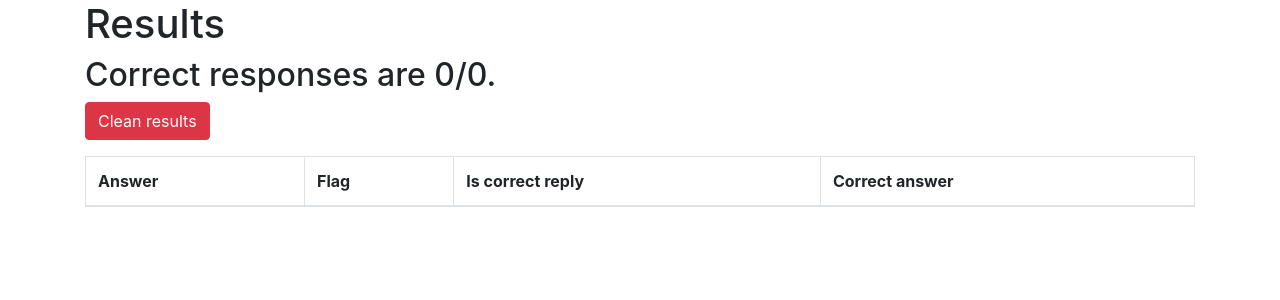
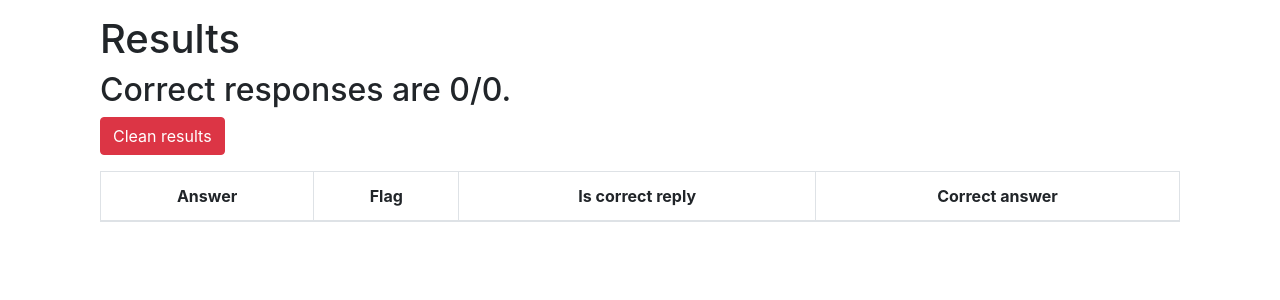
Before and after one commit to DmytroChebruchan/flags_game, a Django app: page /results in a window 1280 px wide. Shown: the part 56-356 px from the top of the page. Run offline with Django 4.2, Linux system fonts and the light colour scheme; data that the repository does not hold is empty; some libraries are stand-ins or nearby versions.

Commit message:
refactoring

```diff
--- a/flag_quest/constants.py
+++ b/flag_quest/constants.py
@@ -6,5 +6,5 @@ CONTINENTS = [
     "North America",
     "Africa",
     "Antarctica",
-    "Oceania"
+    "Oceania",
 ]
--- a/flag_quest/models.py
+++ b/flag_quest/models.py
@@ -12,8 +12,7 @@ class CountryInfo(models.Model):
     capital = models.CharField(max_length=200, null=True)
     continent = models.CharField(max_length=200, null=True)
     meaning_of_flag = models.CharField(max_length=1200)
-    continent_1 = models.ForeignKey(Continent, on_delete=models.DO_NOTHING,
-                                    null=True)
+    continent_1 = models.ForeignKey(Continent, on_delete=models.DO_NOTHING, null=True)
 
     weight = models.IntegerField(default=4, null=True)
 
--- a/flag_quest/update_instrument/update.py
+++ b/flag_quest/update_instrument/update.py
@@ -13,9 +13,7 @@ with open(file_path, "r") as file:
 # Get all countries from the database
 countries_from_db = CountryInfo.objects.all()
 
-country_continent_dict = {
-    entry["name"]: entry[field_name] for entry in continents_data
-}
+country_continent_dict = {entry["name"]: entry[field_name] for entry in continents_data}
 
 for country in countries_from_db:
     country_name = country.name
--- a/flag_quest/urls.py
+++ b/flag_quest/urls.py
@@ -1,13 +1,7 @@
 from django.urls import path
 
-from .views import (
-    CountryDetailsView,
-    GamePage,
-    IndexView,
-    AboutView,
-    ListCounties,
-    ResultsCountries,
-)
+from .views import (AboutView, CountryDetailsView, GamePage, IndexView,
+                    ListCounties, ResultsCountries)
 
 urlpatterns = [
     path("list_of_countries/", ListCounties.as_view(), name="all_countries"),
@@ -25,5 +19,5 @@ urlpatterns = [
     path("game/<path:continent_name>", GamePage.as_view(), name="game"),
     path("results", ResultsCountries.as_view(), name="results"),
     path("", IndexView.as_view(), name="index"),
-    path("about", AboutView.as_view(), name="about")
+    path("about", AboutView.as_view(), name="about"),
 ]
--- a/flag_quest/views.py
+++ b/flag_quest/views.py
@@ -1,22 +1,20 @@
 import time
 
+from django.http import Http404
 from django.shortcuts import redirect
-from django.http import Http404
 from django.urls import reverse
 from django.views.generic import DetailView, ListView, TemplateView
 from django.views.generic.edit import FormView
 
-from flag_quest.additional_function import (
-    context_generator,
-    correct_answer_collector,
-    get_country_info,
-    options_generator,
-    save_reply_of_user,
-    total_result_calculator,
-)
+from flag_quest.additional_function import (context_generator,
+                                            correct_answer_collector,
+                                            get_country_info,
+                                            options_generator,
+                                            save_reply_of_user,
+                                            total_result_calculator)
 from flag_quest.constants import CONTINENTS
 from flag_quest.forms import AnswerForm
-from flag_quest.models import Answer, CountryInfo
+from flag_quest.models import Answer, Continent, CountryInfo
 
 
 class IndexView(TemplateView):
@@ -49,9 +47,12 @@ class ListCounties(ListView):
 
     def get_context_data(self, **kwargs):
         context = super().get_context_data(**kwargs)
-        context["show_continent"] = False if self.kwargs.get(
-            "continent") else True
+        context["show_continent"] = False if self.kwargs.get("continent") else True
         context["continent"] = self.kwargs.get("continent")
+        if context["continent"]:
+            context["continent_description"] = Continent.objects.get(
+                name=self.kwargs.get("continent")
+            ).description
         return context
 
 
@@ -101,8 +102,7 @@ class GamePage(FormView):
 
         time.sleep(2.0)
 
-        redirect_url = reverse("game",
-                               kwargs={"continent_name": self.continent})
+        redirect_url = reverse("game", kwargs={"continent_name": self.continent})
         return redirect(redirect_url)
 
 
--- a/static/css/style.css
+++ b/static/css/style.css
@@ -16,7 +16,11 @@
     width: 73px;
 }
 
-td {
+td, th {
     text-align: center;
     vertical-align: middle !important;
 }
+
+.margin_15px {
+    margin: 15px
+}
--- a/templates/flag_quest/country_details.html
+++ b/templates/flag_quest/country_details.html
@@ -11,7 +11,7 @@
 
 <div class="container">
     {% include '../nav_bar.html' %}
-
+    <main class="margin_15px">
         <h1 class="h1">Detials about country {{ country.name }}</h1>
 
         <table class="table table-bordered">
@@ -24,7 +24,7 @@
             <tbody>
             <tr>
                 <td class="height_73">Flag</td>
-            <td class="small-img-td">
+                <td>
                     <img src="{{ country.flag_picture }}"
                          alt="{{ country.name }} Flag" class="flag-img">
                 </td>
@@ -39,6 +39,7 @@
             </tr>
             </tbody>
         </table>
+    </main>
 </div>
 
 </body>
--- a/templates/flag_quest/flag_quest.html
+++ b/templates/flag_quest/flag_quest.html
@@ -2,13 +2,14 @@
 {% load static %}
 <head>
     <title>Flag quest</title>
+    <link rel="stylesheet" href='{% static "css/style.css" %}'/>
 </head>
 <body>
 
 <div class="container">
 
     {% include 'nav_bar.html' %}
-
+    <main class="margin_15px">
         <h1>Identify the Country</h1>
         {% if continent %}
         <h2 class="h2">Continent: {{ continent }}.</h2>
@@ -53,7 +54,7 @@
             <p>There are no more countries of required continent.</p>
         {% endif %}
 
-
+    </main>
 </div>
 <script>
     document.getElementById('see-correct').addEventListener('click', function () {
--- a/templates/flag_quest/list_of_countries.html
+++ b/templates/flag_quest/list_of_countries.html
@@ -10,6 +10,10 @@
 <div class="container">
 
     {% include '../nav_bar.html' %}
+    {% if continent_description %}
+        <h2 class="h2">Continent: {{ continent }}</h2>
+        <p class="p">{{ continent_description }}</p>
+    {% endif %}
 
     <h1 class="h1">List of countries{% if continent %} in {{ continent }}
     {% endif %}</h1>
--- a/templates/flag_quest/results.html
+++ b/templates/flag_quest/results.html
@@ -1,11 +1,13 @@
 {% include '../base.html' %}
+{% load static %}
 <head>
     <title>Results</title>
+    <link rel="stylesheet" href='{% static "css/style.css" %}'/>
 </head>
 <body>
 <div class="container">
     {% include '../nav_bar.html' %}
-
+    <main class="margin_15px">
     <h1 class="h1">Results</h1>
     <h2>Correct responses are {{ total_result.0 }}/{{ total_result.1 }}.</h2>
 
@@ -37,6 +39,7 @@
         {% endfor %}
         </tbody>
     </table>
+    </main>
 </div>
 
 <!-- Bootstrap JS CDN (Optional: Only if you need Bootstrap JavaScript features) -->
```
Also changed, not shown: flag_quest/additional_function.py (+11 -13 lines), templates/index.html (+7 -3 lines), db.sqlite3, flag_quest/migrations/0009_countryinfo_continent_1.py. Lines whose indentation alone changed are shown as unchanged.
